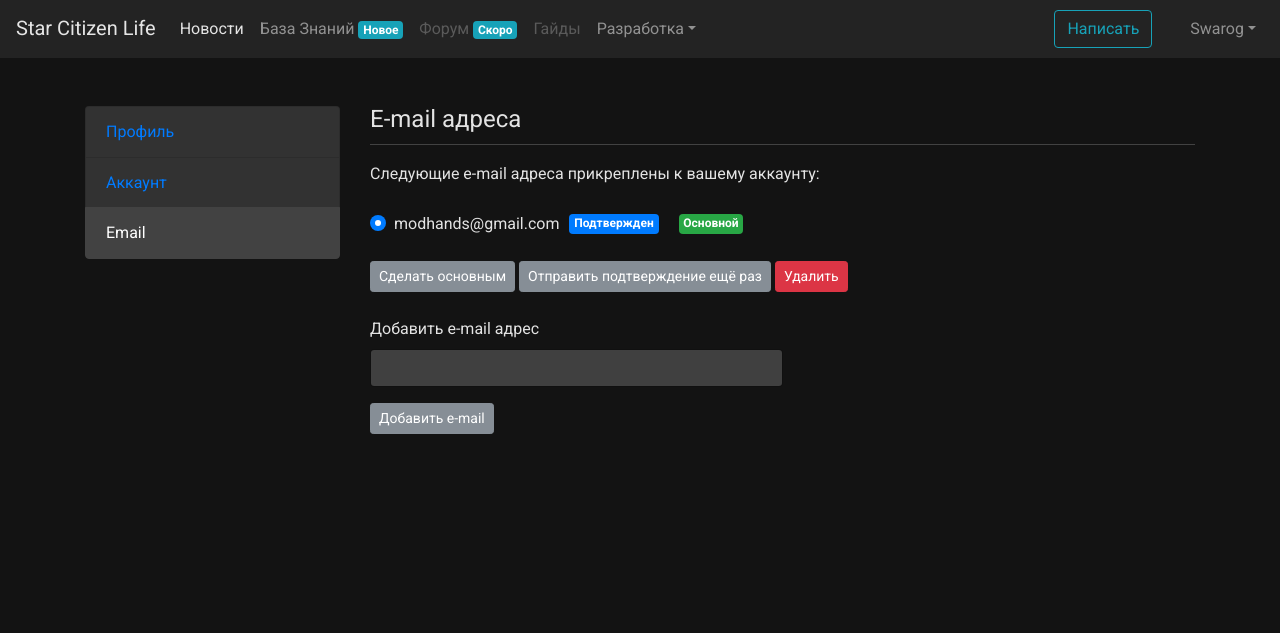
After one commit to ModPhoenix/SCL, a Django app: page /settings/email/ in a window 1280 px wide. The commit adds this page. Shown: the top 633 px of the page. Run offline with Django 3.2, Linux system fonts and the light colour scheme; a user stored in the database is signed in; data comes from the database, SQL or seed files in the repository; both versions use the stored data as it was after the commit; some libraries are stand-ins or nearby versions.

Commit message:
Настройки аккаунта, email, смена пароля

```diff
--- /dev/null
+++ b/profiles/templates/profiles/settings_email.html
@@ -0,0 +1,60 @@
+{% extends "blog/base.html" %}
+{% block content %}
+{% load i18n %}
+<div class="container main">
+  <div class="row">
+      <div class="col-md-3">
+        <nav class="mb-4">
+          <div class="list-group">
+            <a href="{% url 'profiles:settings_profile' %}" class="list-group-item">Профиль</a>
+            <a href="{% url 'profiles:settings_password_change' %}" class="list-group-item">Аккаунт</a>
+            <a href="{% url 'profiles:settings_email' %}" class="list-group-item active">Email</a>
+          </div>
+        </nav>
+      </div>
+    <div class="col-md-9">
+      <div class="settings">
+          <div class="Subhead mt-0">
+            <h2 class="Subhead-heading">E-mail адреса</h2>
+          </div>
+          {% if user.emailaddress_set.all %}
+          <p class="mb-4">{% trans 'The following e-mail addresses are associated with your account:' %}</p>
+          <form method="POST" class="settings-email post-form p-0">
+            {% csrf_token %}
+
+            {% for emailaddress in user.emailaddress_set.all %}
+            <div class="form-group">
+              <label class="custom-control custom-radio">
+                <input id="email_radio_{{forloop.counter}}" name="email" type="radio" class="custom-control-input" {% if emailaddress.primary or user.emailaddress_set.count == 1 %}checked="checked"{%endif %} value="{{emailaddress.email}}">
+                <span class="custom-control-indicator"></span>
+                <span class="custom-control-description">{{emailaddress.email}}</span>
+                {% if emailaddress.verified %}
+                <span class="badge badge-primary verified">{% trans "Verified" %}</span>
+                {% else %}
+                <span class="badge badge-secondary unverified">{% trans "Unverified" %}</span>
+                {% endif %}
+                  {% if emailaddress.primary %}<span class="badge badge-success primary">{% trans "Primary" %}</span>{% endif %}
+              </label>
+            </div>
+            {% endfor %}
+            <button class="btn btn-secondary btn-sm" type="submit" name="action_primary" >{% trans 'Make Primary' %}</button>
+            <button class="btn btn-secondary btn-sm" type="submit" name="action_send" >{% trans 'Re-send Verification' %}</button>
+            <button class="btn btn-danger btn-sm" type="submit" name="action_remove" >{% trans 'Remove' %}</button>
+
+          {% else %}
+          <p><strong>{% trans 'Warning:'%}</strong> {% trans "You currently do not have any e-mail address set up. You should really add an e-mail address so you can receive notifications, reset your password, etc." %}</p>
+          {% endif %}
+          </form>
+          <form method="post" class="add_email mt-4 col-6 p-0">
+            {% csrf_token %}
+            <div class="form-group">
+              <label for="id_email">Добавить e-mail адрес</label>
+              <input type="email" name="email" size="30" class="form-control" required="" id="id_email">
+            </div>
+            <button class="btn btn-secondary btn-sm" name="action_add" type="submit">{% trans "Add E-mail" %}</button>
+          </form>
+      </div>
+    </div>
+  </div>
+</div>
+{% endblock content %}
--- a/profiles/templates/profiles/settings_profile.html
+++ b/profiles/templates/profiles/settings_profile.html
@@ -6,8 +6,8 @@
         <nav class="mb-4">
         <div class="list-group">
           <a href="{% url 'profiles:settings_profile' %}" class="list-group-item active">Профиль</a>
-          <a href="#" class="list-group-item">Аккаунт</a>
-          <a href="#" class="list-group-item">Email</a>
+          <a href="{% url 'profiles:settings_password_change' %}" class="list-group-item">Аккаунт</a>
+          <a href="{% url 'profiles:settings_email' %}" class="list-group-item">Email</a>
         </div>
       </nav>
       </div>
--- a/profiles/urls.py
+++ b/profiles/urls.py
@@ -6,4 +6,6 @@ urlpatterns = [
     url(r'^users/(?P<username>\w+)$', views.user_profile, name='user_profile'),
     url(r'^settings/profile/$', views.settings_profile, name='settings_profile'),
     url(r'^settings/profile/upload/$', views.avatar_upload, name='avatar_upload'),
+    url(r'^settings/account/$', views.settings_password_change, name='settings_password_change'),
+    url(r'^settings/email/$', views.settings_email, name='settings_email'),
 ]
--- a/profiles/views.py
+++ b/profiles/views.py
@@ -1,11 +1,15 @@
 import json
 
 from django.http import JsonResponse, HttpResponse
+from django.urls import reverse_lazy
 from django.shortcuts import render, get_object_or_404
+from django.contrib.auth.decorators import login_required
 
 from .models import User
 from blog.models import Post
 from .forms import PublicProfileForm
+from allauth.account.views import PasswordChangeView, EmailView
+
 
 def user_profile(request, username):
     user_prolile = get_object_or_404(User, username=username)
@@ -55,3 +59,17 @@ def avatar_upload(request):
 
         # return JsonResponse({'link': link})
         return HttpResponse(json.dumps({'link': link, 'name': "name",}), content_type="application/json")
+
+class SettingsPasswordChangeView(PasswordChangeView):
+    template_name = (
+        "profiles/settings_password_change.html")
+    success_url = reverse_lazy("profiles:settings_password_change")
+
+settings_password_change = login_required(SettingsPasswordChangeView.as_view())
+
+class SettingsEmailView(EmailView):
+    template_name = (
+        "profiles/settings_email.html")
+    success_url = reverse_lazy("profiles:settings_email")
+
+settings_email = login_required(SettingsEmailView.as_view())
--- a/static/css/main.css
+++ b/static/css/main.css
@@ -460,3 +460,14 @@ p {
 }
 
 /* stats end */
+
+
+/* settings start */
+.settings-email .badge {
+  height: 20px;
+  margin-top: 3px;
+  margin-left: 10px;
+  margin-right: 10px;
+}
+
+/* settings start */
```
Also changed, not shown: profiles/templates/profiles/settings_password_change.html (added, +45 -0 lines), db.sqlite3.
